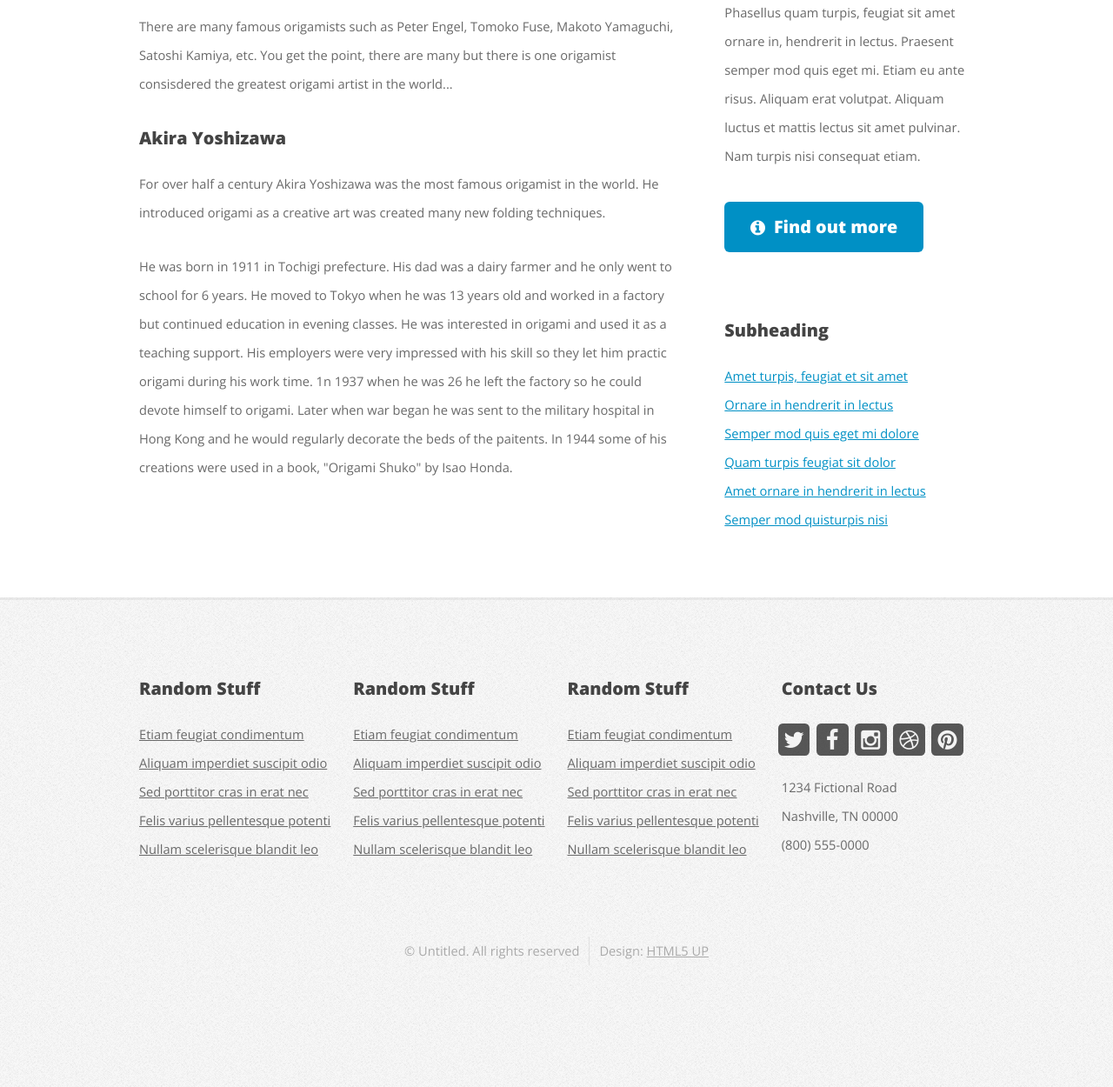
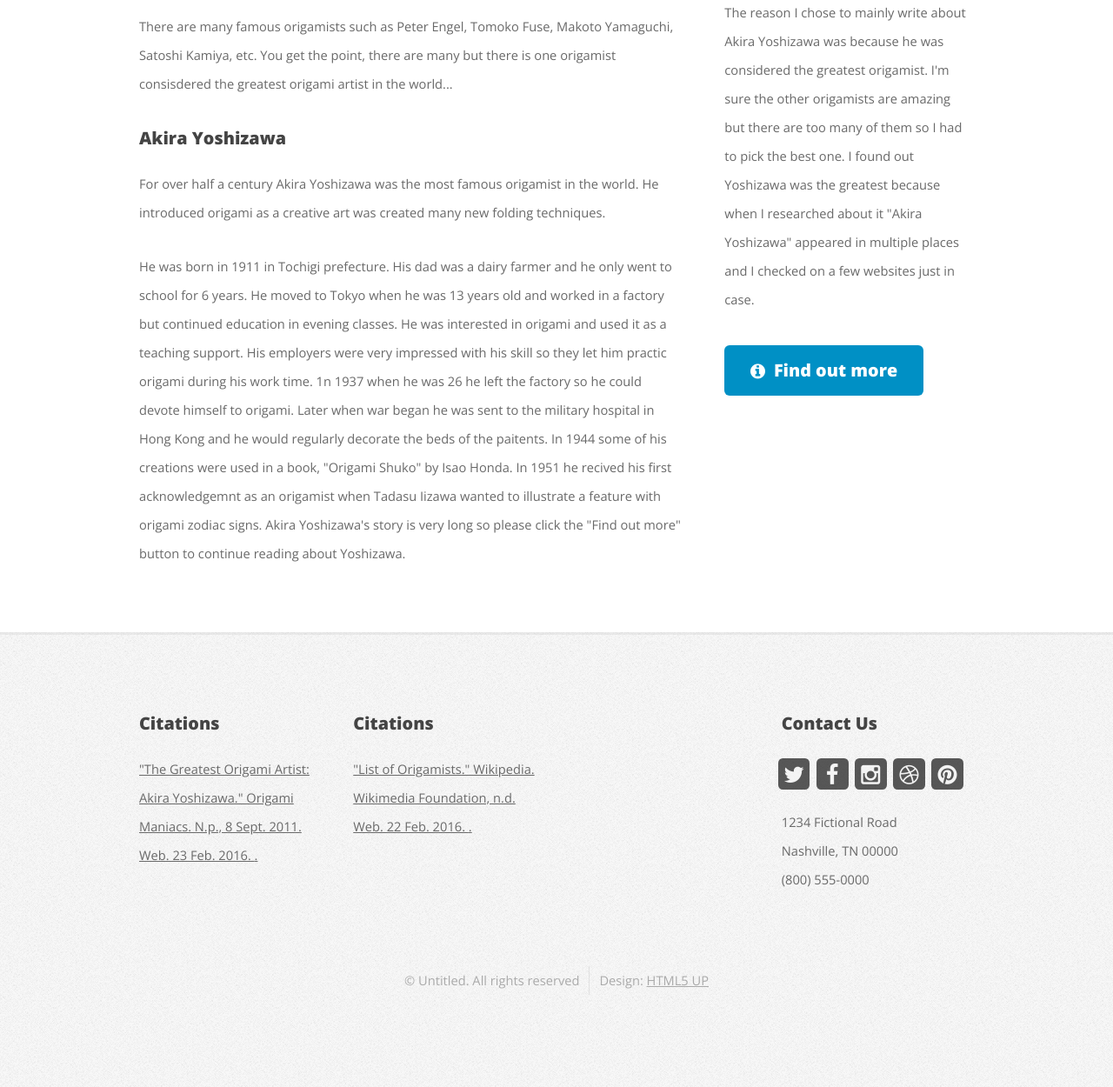
Before and after one commit to 210296/210296.github.io, a plain HTML site: page right-sidebar.html in a window 1280 px wide. Shown: the part 298-1548 px from the top of the page at 87% size. Drawn offline with nearby package versions, Linux system fonts and the light colour scheme.

Commit message:
finished right-sidebar texts and started on gallery

```diff
--- a/right-sidebar.html
+++ b/right-sidebar.html
@@ -73,7 +73,7 @@
 											<h3>Akira Yoshizawa</h3>
 											<p>For over half a century Akira Yoshizawa was the most famous origamist in the world. He introduced origami as a creative art was created many new folding techniques. </p>
 
-											<p>He was born in 1911 in Tochigi prefecture. His dad was a dairy farmer and he only went to school for 6 years. He moved to Tokyo when he was 13 years old and worked in a factory but continued education in evening classes. He was interested in origami and used it as a teaching support. His employers were very impressed with his skill so they let him practic origami during his work time. 1n 1937 when he was 26 he left the factory so he could devote himself to origami. Later when war began he was sent to the military hospital in Hong Kong and he would regularly decorate the beds of the paitents. In 1944 some of his creations were used in a book, "Origami Shuko" by Isao Honda.</p>
+											<p>He was born in 1911 in Tochigi prefecture. His dad was a dairy farmer and he only went to school for 6 years. He moved to Tokyo when he was 13 years old and worked in a factory but continued education in evening classes. He was interested in origami and used it as a teaching support. His employers were very impressed with his skill so they let him practic origami during his work time. 1n 1937 when he was 26 he left the factory so he could devote himself to origami. Later when war began he was sent to the military hospital in Hong Kong and he would regularly decorate the beds of the paitents. In 1944 some of his creations were used in a book, "Origami Shuko" by Isao Honda. In 1951 he recived his first acknowledgemnt as an origamist when Tadasu Iizawa wanted to illustrate a feature with origami zodiac signs. Akira Yoshizawa's story is very long so please click the "Find out more" button to continue reading about Yoshizawa.</p>
 
 										</article>
 
@@ -84,27 +84,14 @@
 
 									<!-- Sidebar -->
 										<section>
-											<h3>Subheading</h3>
-											<p>Phasellus quam turpis, feugiat sit amet ornare in, hendrerit in lectus.
-											Praesent semper mod quis eget mi. Etiam eu ante risus. Aliquam erat volutpat.
-											Aliquam luctus et mattis lectus sit amet pulvinar. Nam turpis nisi
-											consequat etiam.</p>
+											<h3>Small Explanation</h3>
+											<p>The reason I chose to mainly write about Akira Yoshizawa was because he was considered the greatest origamist. I'm sure the other origamists are amazing but there are too many of them so I had to pick the best one. I found out Yoshizawa was the greatest because when I researched about it "Akira Yoshizawa" appeared in multiple places and I checked on a few websites just in case.</p>
 											<footer>
-												<a href="#" class="button icon fa-info-circle">Find out more</a>
+												<a href="http://origamimaniacs.blogspot.hk/2011/09/greatest-origami-artist-akira-yoshizawa.html" class="button icon fa-info-circle">Find out more</a>
 											</footer>
 										</section>
 
-										<section>
-											<h3>Subheading</h3>
-											<ul class="style2">
-												<li><a href="#">Amet turpis, feugiat et sit amet</a></li>
-												<li><a href="#">Ornare in hendrerit in lectus</a></li>
-												<li><a href="#">Semper mod quis eget mi dolore</a></li>
-												<li><a href="#">Quam turpis feugiat sit dolor</a></li>
-												<li><a href="#">Amet ornare in hendrerit in lectus</a></li>
-												<li><a href="#">Semper mod quisturpis nisi</a></li>
-											</ul>
-										</section>
+
 
 								</div>
 							</div>
@@ -120,13 +107,10 @@
 
 								<!-- Links -->
 									<section class="widget links">
-										<h3>Random Stuff</h3>
+										<h3>Citations</h3>
 										<ul class="style2">
-											<li><a href="#">Etiam feugiat condimentum</a></li>
-											<li><a href="#">Aliquam imperdiet suscipit odio</a></li>
-											<li><a href="#">Sed porttitor cras in erat nec</a></li>
-											<li><a href="#">Felis varius pellentesque potenti</a></li>
-											<li><a href="#">Nullam scelerisque blandit leo</a></li>
+											<li><a href="http://origamimaniacs.blogspot.hk/2011/09/greatest-origami-artist-akira-yoshizawa.html">"The Greatest Origami Artist: Akira Yoshizawa." Origami Maniacs. N.p., 8 Sept. 2011. Web. 23 Feb. 2016. <http://origamimaniacs.blogspot.hk/2011/09/greatest-origami-artist-akira-yoshizawa.html>.</a></li>
+
 										</ul>
 									</section>
 
@@ -134,14 +118,11 @@
 							<div class="3u 6u$(medium) 12u$(small)">
 
 								<!-- Links -->
-									<section class="widget links">
-										<h3>Random Stuff</h3>
+								<section class="widget links">
+										<h3>Citations</h3>
 										<ul class="style2">
-											<li><a href="#">Etiam feugiat condimentum</a></li>
-											<li><a href="#">Aliquam imperdiet suscipit odio</a></li>
-											<li><a href="#">Sed porttitor cras in erat nec</a></li>
-											<li><a href="#">Felis varius pellentesque potenti</a></li>
-											<li><a href="#">Nullam scelerisque blandit leo</a></li>
+											<li><a href="https://en.wikipedia.org/wiki/List_of_origamists">"List of Origamists." Wikipedia. Wikimedia Foundation, n.d. Web. 22 Feb. 2016. <https://en.wikipedia.org/wiki/List_of_origamists>.</a></li>
+
 										</ul>
 									</section>
 
@@ -149,16 +130,7 @@
 							<div class="3u 6u(medium) 12u$(small)">
 
 								<!-- Links -->
-									<section class="widget links">
-										<h3>Random Stuff</h3>
-										<ul class="style2">
-											<li><a href="#">Etiam feugiat condimentum</a></li>
-											<li><a href="#">Aliquam imperdiet suscipit odio</a></li>
-											<li><a href="#">Sed porttitor cras in erat nec</a></li>
-											<li><a href="#">Felis varius pellentesque potenti</a></li>
-											<li><a href="#">Nullam scelerisque blandit leo</a></li>
-										</ul>
-									</section>
+
 
 							</div>
 							<div class="3u 6u$(medium) 12u$(small)">
```
Also changed, not shown: index.html (+2 -11 lines), left-sidebar.html (+4 -4 lines), no-sidebar.html (+10 -5 lines).
